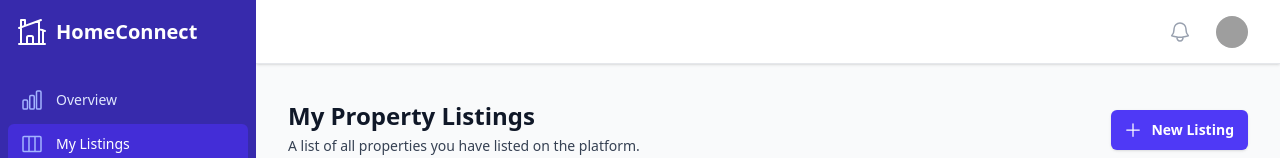
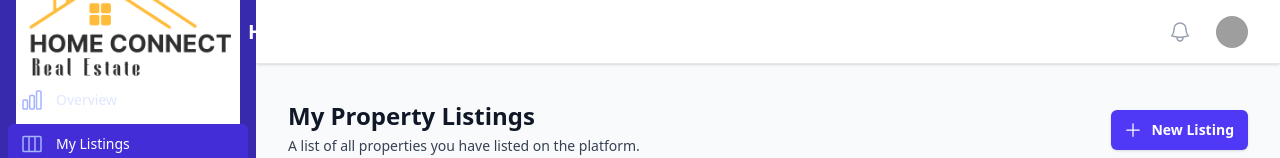
Before and after one commit to dawe014/homeconnect, a React (Vite) app in the folder client/: page /dashboard/my-listings in a window 1280 px wide. Shown: the top 158 px of the page. Built offline with nearby package versions, Linux system fonts and the light colour scheme; no server answers; sample sign-in values are in the browser's storage; grey boxes are pictures that could not be loaded.

Commit message:
dahsboard logo added

```diff
--- a/client/src/components/DashboardLayout.tsx
+++ b/client/src/components/DashboardLayout.tsx
@@ -77,7 +77,7 @@ export default function DashboardLayout() {
           to="/"
           className="flex items-center gap-2 hover:opacity-90 transition-opacity"
         >
-          <HomeModernIcon className="h-8 w-8 text-white" />
+          <img src="/2.png" alt="logo image" />
           <span className="text-white text-xl font-bold">HomeConnect</span>
         </Link>
       </div>
```
